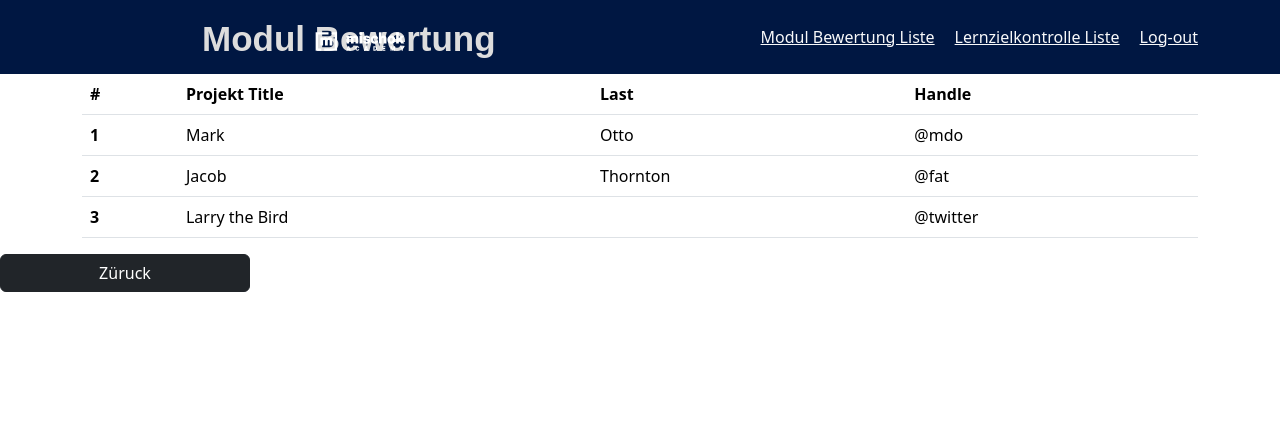
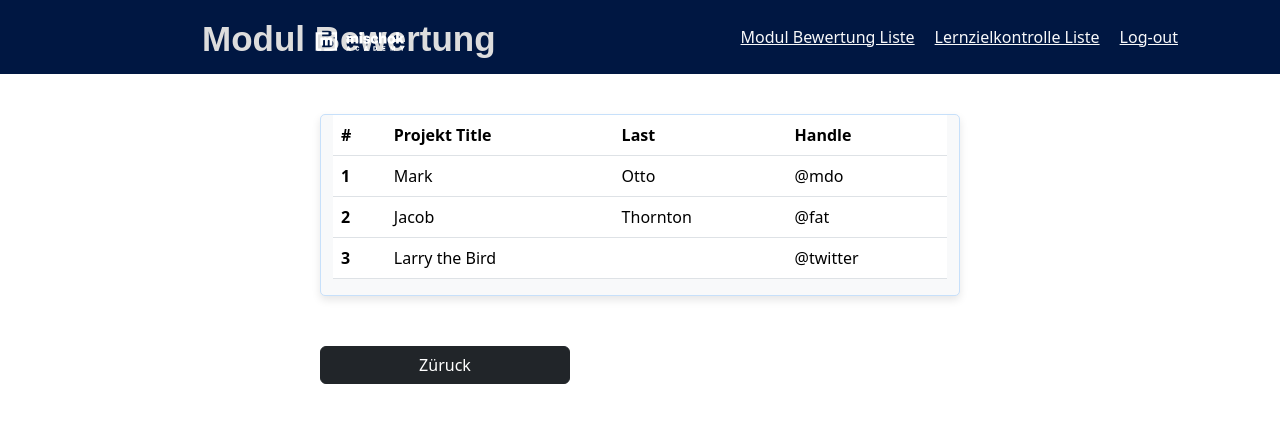
Before and after one commit to juevenAbrenilla/ModulBewertungFinal, a React (Create React App) app: page /ModulBewertungListe in a window 1280 px wide. Shown: the top 422 px of the page. Built offline with nearby package versions, Linux system fonts and the light colour scheme.

Commit message:
Lot-out component

```diff
--- a/src/App.jsx
+++ b/src/App.jsx
@@ -5,6 +5,7 @@ import MainMenu from "./components/MainMenu";
 import ModulBewertungErstellen from "./components/ModulBewertungErstellen";
 import ModulBewertung from "./components/ModulBewertung";
 import ModulBewertungListe from "./components/ModulBewertungListe";
+import LogOut from "./LogOut";
 
 const App = () => {
   return (
@@ -19,6 +20,7 @@ const App = () => {
         <Route path="/ModulBewertung" element={<ModulBewertung />} />
         <Route path="/MainMenu" element={<MainMenu />} />
         <Route path="/ModulBewertungListe" element={<ModulBewertungListe />} />
+        <Route path="/LogOut" element={<LogOut />} />
       </Routes>
     </>
   );
--- a/src/components/Header.jsx
+++ b/src/components/Header.jsx
@@ -30,9 +30,15 @@ const Header = () => {
               </a>
             </li>
             <li className="nav-item">
-              <a href="/" className="link-light">
+              <Link
+                to={{
+                  pathname: "/LogOut",
+                  state: { projectTitle: projectTitle },
+                }}
+                className="link-light nav-link-space"
+              >
                 Log-out
-              </a>
+              </Link>
             </li>
           </ul>
         </div>
--- /dev/null
+++ b/src/components/LogOut.jsx
@@ -0,0 +1,22 @@
+import React from "react";
+import { useHistory } from "react-router-dom";
+
+const LogOut = () => {
+  const history = useHistory();
+
+  const handleLogout = () => {
+    // Clear the token or any authentication data from localStorage
+    localStorage.removeItem("token");
+
+    // Redirect to the login page
+    history.push("/login");
+  };
+
+  return (
+    <a href="#" onClick={handleLogout} className="link-light">
+      Log-out
+    </a>
+  );
+};
+
+export default LogOut;
--- a/src/components/ModulBewertungListe.jsx
+++ b/src/components/ModulBewertungListe.jsx
@@ -6,6 +6,7 @@ const ModulBewertungListe = () => {
 
   return (
     <>
+      <div className="ModulBewertungListe-container">
         <div className="container">
           <table className="table">
             <thead>
@@ -37,18 +38,16 @@ const ModulBewertungListe = () => {
             </tbody>
           </table>
         </div>
-
-      <div className="buttons-container">
+      </div>
       <Link
         to={{
           pathname: "/MainMenu",
           state: { projectTitle: projectTitle },
         }}
-          className="btn btn-dark buttons-m"
+        className="btn btn-dark buttons-m buttonList-container"
       >
         Züruck
       </Link>
-      </div>
     </>
   );
 };
--- a/src/index.css
+++ b/src/index.css
@@ -52,10 +52,16 @@
 }
 
 .ModulBewertungListe-container {
-  padding: 20px;
   background-color: #f8f9fa;
   border: 1px solid #c7e0fa;
   border-radius: 5px;
+  width: 50%;
   box-shadow: 0 4px 8px rgba(0, 0, 0, 0.1);
-  margin-top: 20px;
+  margin: auto;
+  margin-top: 40px;
 }
+
+.buttonList-container {
+  margin-top: 50px;
+  margin-left: 25%;
+}
```
Lines whose indentation alone changed are shown as unchanged.
